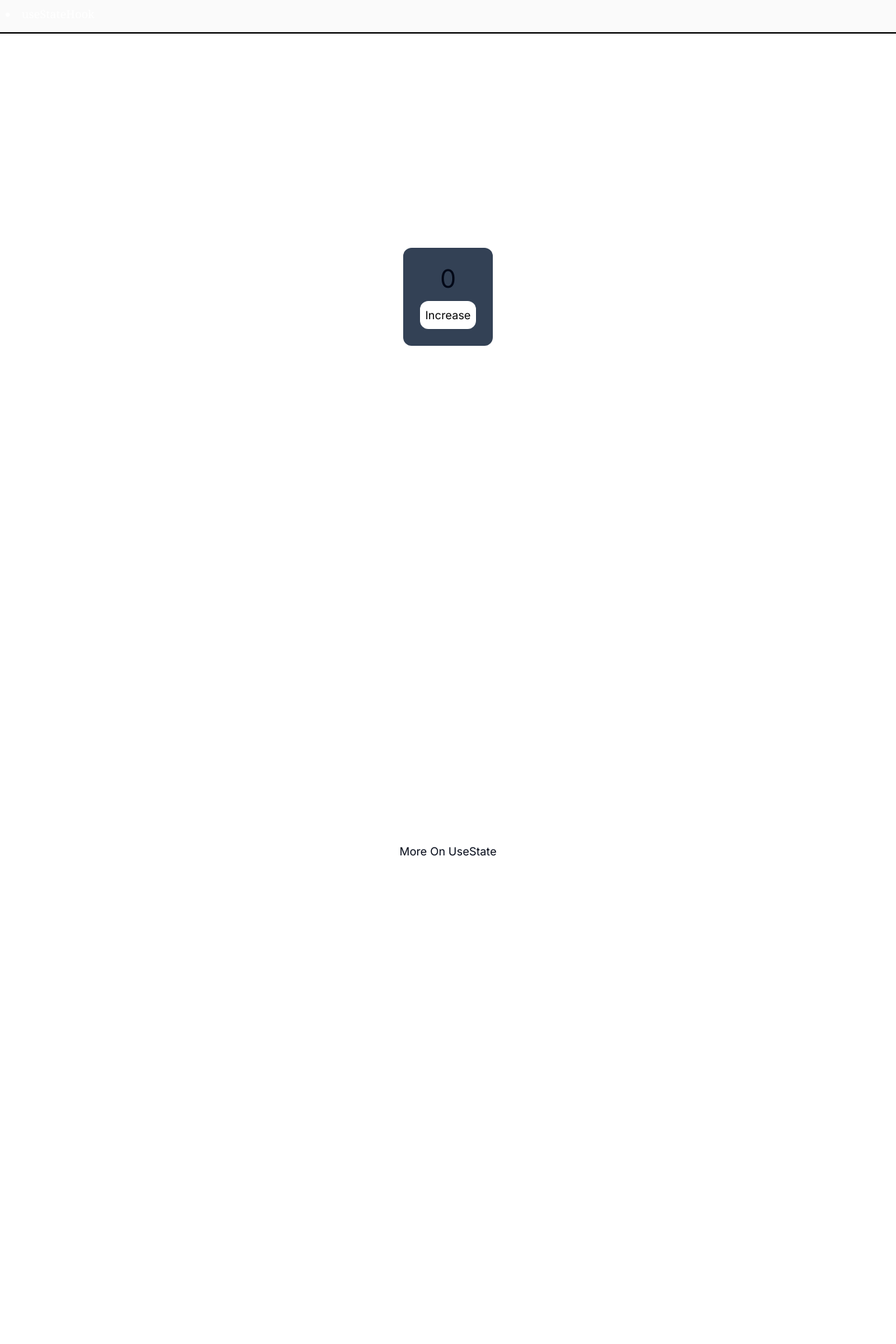
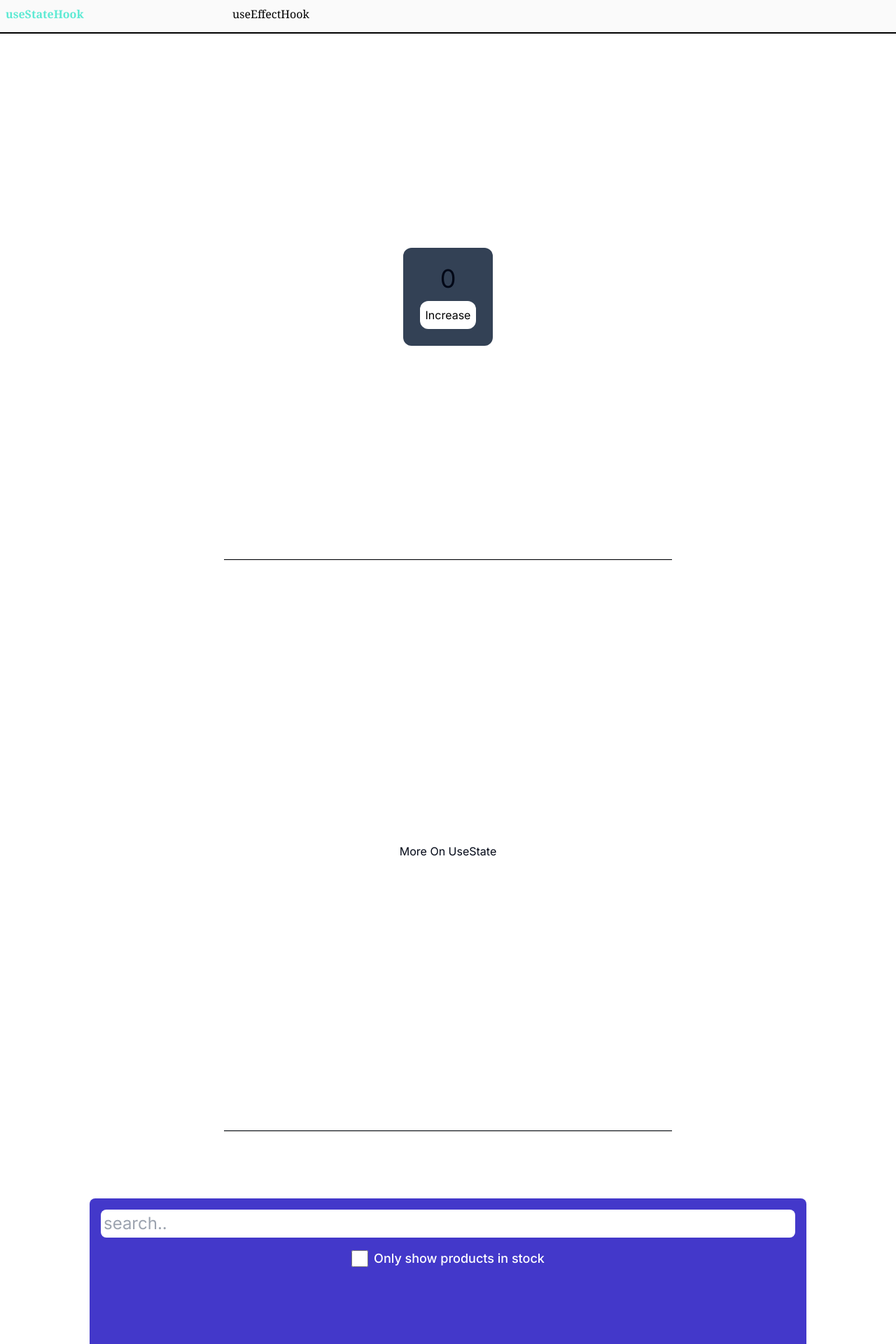
Before and after one commit to Genx-unidirectional/react-nextJs-typeScript-projects, a Next.js app in the folder React-hooks/: page /hookslearn/useStateHook in a window 1280 px wide. Shown: the top 1920 px of the page at 70% size. Before the commit the page ends 1616 px from the top, so only its background shows below. Built offline with nearby package versions, Linux system fonts and the light colour scheme.

Commit message:
thinking in react

```diff
--- a/React-hooks/src/app/hookslearn/useStateHook/page.tsx
+++ b/React-hooks/src/app/hookslearn/useStateHook/page.tsx
@@ -1,14 +1,15 @@
 import MoreOnUseState from "./usingdevtools";
 import BasicUseState from "./basicUseState";
-
+import ProductPage from "./productShowCase";
 export default function Page() {
-  const componentArr = [<BasicUseState />, <MoreOnUseState />];
+  const componentArr = [<BasicUseState />, <MoreOnUseState />, <ProductPage />];
   return (
     <>
       {componentArr.map((component) => {
         return (
-          <div className="flex w-full h-screen justify-center items-center">
+          <div className="flex relative w-full flex-col h-screen justify-center items-center">
             {component}
+            <hr className="w-full h-[2px] absolute bottom-0 dark:bg-white bg-black mx-auto sm:w-1/2" />
           </div>
         );
       })}
--- /dev/null
+++ b/React-hooks/src/app/hookslearn/useStateHook/productShowCase.tsx
@@ -0,0 +1,62 @@
+"use client";
+import { Product } from "@/app/lib/hookslearn/useState/productShow";
+import { ReactElement } from "react";
+
+const PRODUCTS: Product[] = [
+  { category: "Fruits", price: "$1", stocked: true, name: "Apple" },
+  { category: "Fruits", price: "$1", stocked: true, name: "Dragonfruit" },
+  { category: "Fruits", price: "$2", stocked: false, name: "Passionfruit" },
+  { category: "Vegetables", price: "$2", stocked: true, name: "Spinach" },
+  { category: "Vegetables", price: "$4", stocked: false, name: "Pumpkin" },
+  { category: "Vegetables", price: "$1", stocked: true, name: "Peas" },
+];
+// Based on above data we have to design our mockup product table
+export default function ProductPage() {
+  const handleChange = () => {};
+  return (
+    <div className="h-[80%] p-2 text-white w-[80%]  bg-indigo-700 rounded-lg flex flex-col items-center">
+      <FilteringComponent handleChange={handleChange} />
+    </div>
+  );
+}
+
+function FilteringComponent({ handleChange }: { handleChange: () => void }) {
+  return (
+    <div className="w-full flex flex-col gap-4 p-2 items-center">
+      <input
+        className="p-1 w-full text-2xl text-black bg-white rounded-lg"
+        type="text"
+        placeholder="search.."
+      />
+      <div className="flex items-center gap-2">
+        <input
+          className="w-6 h-6 bg-white "
+          type="checkbox"
+          onChange={handleChange}
+          id="stock"
+        />
+        <label htmlFor="stock" className="font-medium text-lg">
+          Only show products in stock
+        </label>
+      </div>
+    </div>
+  );
+}
+
+function ProductTable(props: Product[]): ReactElement {
+  return (
+    <table>
+      <thead>
+        <tr>
+          <td>Name</td>
+          <td>Price</td>
+        </tr>
+      </thead>
+      <tbody></tbody>
+    </table>
+  );
+}
+
+// function ProductCategory({category}:) {
+//   return <tr></tr>;
+// }
--- /dev/null
+++ b/React-hooks/src/app/lib/hookslearn/useEffect/refinedTicTac.ts
@@ -0,0 +1,7 @@
+export type Squares = (string | null)[];
+
+export type BoardProps = {
+  isXNext: boolean;
+  squares: (string | null)[];
+  onPlay: (squares: Squares) => void;
+};
--- /dev/null
+++ b/React-hooks/src/app/lib/hookslearn/useState/productShow.ts
@@ -0,0 +1,6 @@
+export type Product = {
+  category: string;
+  price: string;
+  stocked: boolean;
+  name: string;
+};
--- a/React-hooks/src/app/ui/hookslearn/side-nav.tsx
+++ b/React-hooks/src/app/ui/hookslearn/side-nav.tsx
@@ -1,14 +1,32 @@
+"use client";
+
+import clsx from "clsx";
 import Link from "next/link";
-
+import { usePathname } from "next/navigation";
 export default function SideNav() {
-  const linkArr = [{ name: "useStateHook", url: "/useStateHook" }];
+  const linkArr = [
+    { name: "useStateHook", url: "/hookslearn/useStateHook" },
+    { name: "useEffectHook", url: "/hookslearn/useEffectHook" },
+  ];
+  const pathname = usePathname();
   return (
     <>
-      <nav className="flex w-full p-2 gap-2 text-white font-serif">
+      <nav className="flex w-full overflow-y-scroll p-2 gap-2  font-serif">
         {linkArr.map((link) => {
           return (
-            <li>
-              <Link href={link.url}>{link.name}</Link>
+            <li
+              key={link.name}
+              className="relative w-[25%] list-none before:content-[''] before:w-0 before:absolute "
+            >
+              <Link
+                className={clsx("", {
+                  "font-bold text-teal-300 transition-all duration-500":
+                    pathname == link.url,
+                })}
+                href={link.url}
+              >
+                {link.name}
+              </Link>
             </li>
           );
         })}
```
